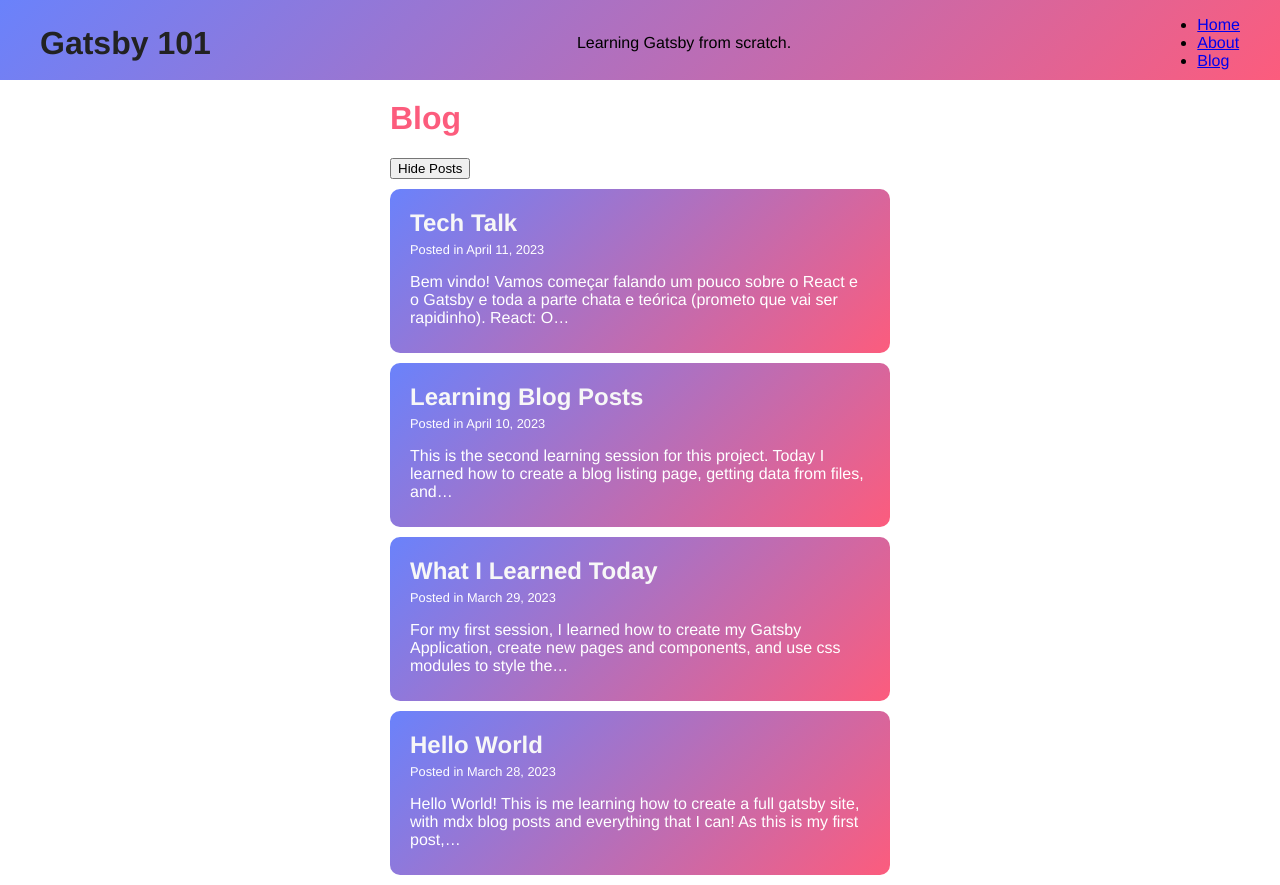
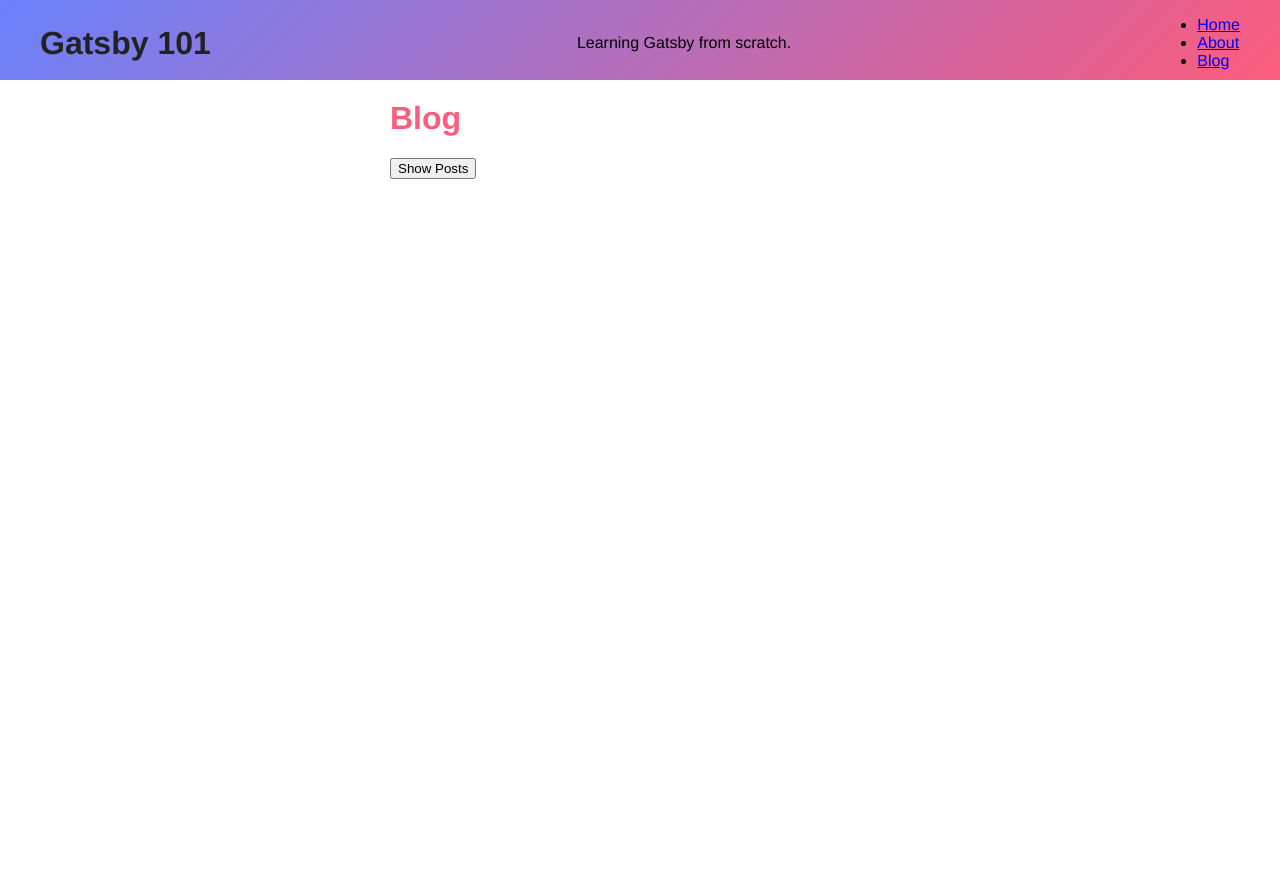
Before and after one commit to PriscillaMeiler/gatsby-portfolio, a Gatsby site: page /blog in a window 1280 px wide. After the commit the page ends 800 px from the top, so only its background shows below. Built offline with nearby package versions, Linux system fonts and the light colour scheme; Gatsby itself is replaced by a stand-in of ours; some packages are replaced by stand-ins of ours.

Commit message:
SortPosts + fix state error

```diff
--- a/src/components/header.js
+++ b/src/components/header.js
@@ -42,7 +42,7 @@
       // clean up the event handler when the component unmounts
       document.removeEventListener('scroll', handleScroll);
     };
-  }, [state.scrolled]);
+  }, [state, state.scrolled]);
 
   return (
     <div className={headerContainer} data-active={state.scrolled}>
--- a/src/pages/blog/index.js
+++ b/src/pages/blog/index.js
@@ -7,7 +7,8 @@
 
 const BlogPage = ({ data }) => {
   const [state, setState] = useState({
-    visible: true,
+    visible: false,
+    desc: false,
   });
   const displayPosts = () => {
     setState({
@@ -15,15 +16,22 @@
       visible: !state.visible,
     });
   };
-
+  const sortPosts = () => {
+    setState({
+      ...state,
+      desc: !state.desc,
+    });
+  };
   if(state.visible) {
+    if(state.desc) {
       return (
         <main>
           <Header></Header>
           <Layout pageTitle="Blog">
-          <button data-state={state.scrolled} onClick={displayPosts}>Hide Posts</button>
+            <button onClick={displayPosts}>Hide Posts</button>
+            <button onClick={sortPosts}>Unsort Posts</button>
           {
-          data.allMdx.nodes.map((node) => (
+            data.sortedMdx.nodes.map((node) => (
               <Link to={`/blog/${node.frontmatter.slug}`} style={{textDecoration: 'none' }} key={node.id}>
                 <Card title={node.frontmatter.title} id={node.id} date={node.frontmatter.date}>
                   <p>{node.excerpt}</p>
@@ -40,17 +48,48 @@
         <main>
           <Header></Header>
           <Layout pageTitle="Blog">
-          <button data-state={state.scrolled} onClick={displayPosts}>Show Posts</button>
+            <button onClick={displayPosts}>Hide Posts</button>
+            <button onClick={sortPosts}>Sort Posts</button>
+          {
+            data.allMdx.nodes.map((node) => (
+              <Link to={`/blog/${node.frontmatter.slug}`} style={{textDecoration: 'none' }} key={node.id}>
+                <Card title={node.frontmatter.title} id={node.id} date={node.frontmatter.date}>
+                  <p>{node.excerpt}</p>
+                </Card>
+              </Link>
+            ))
+          }
           </Layout>
         </main>
       )
     }
-
+  }
+  else {
+    return (
+      <main>
+        <Header></Header>
+        <Layout pageTitle="Blog">
+          <button onClick={displayPosts}>Show Posts</button>
+        </Layout>
+      </main>
+    )
+  }
 }
 
 export const query = graphql`
   query {
-    allMdx(sort: { frontmatter: { date: DESC } }) {
+    allMdx: allMdx {
+      nodes {
+        frontmatter {
+          date(formatString: "MMMM D, YYYY")
+          slug
+          title
+        }
+        id
+        excerpt
+      }
+    }
+    sortedMdx: allMdx(sort: { frontmatter: { date: DESC } }) {
       nodes {
         frontmatter {
           date(formatString: "MMMM D, YYYY")
```
Lines whose indentation alone changed are shown as unchanged.
